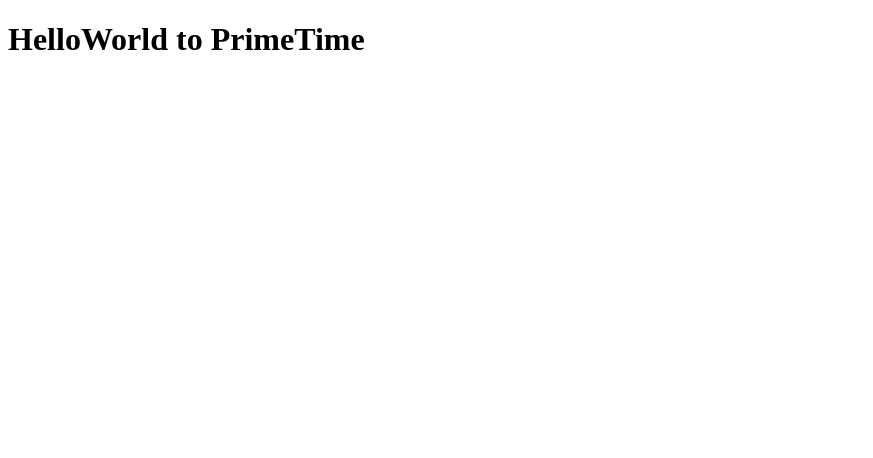
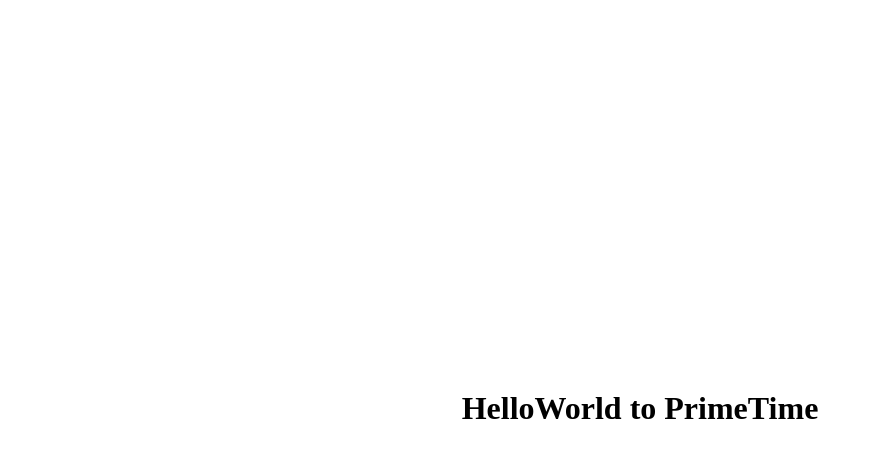
Before and after one commit to gmwu185/primevue3-test-preview, a Vue app: page / in a window 1280 px wide. Shown: the top 458 px of the page, without its empty margins (0-873 px from the left). Built offline with nearby package versions, Linux system fonts and the light colour scheme.

Commit message:
加入預設樣式與基本 Vue 結構

```diff
--- a/src/App.vue
+++ b/src/App.vue
@@ -1,9 +1,17 @@
 <template>
-  <h1>HelloWorld to PrimeTime</h1>
+  <div class="container">
+    <h1>HelloWorld to PrimeTime</h1>
+  </div>
 </template>
 
 <script>
 </script>
 
 <style scoped>
+  .container {
+    display: flex;
+    align-items: center;
+    justify-content: center;
+    min-height: 100vh;
+  }
 </style>
```
